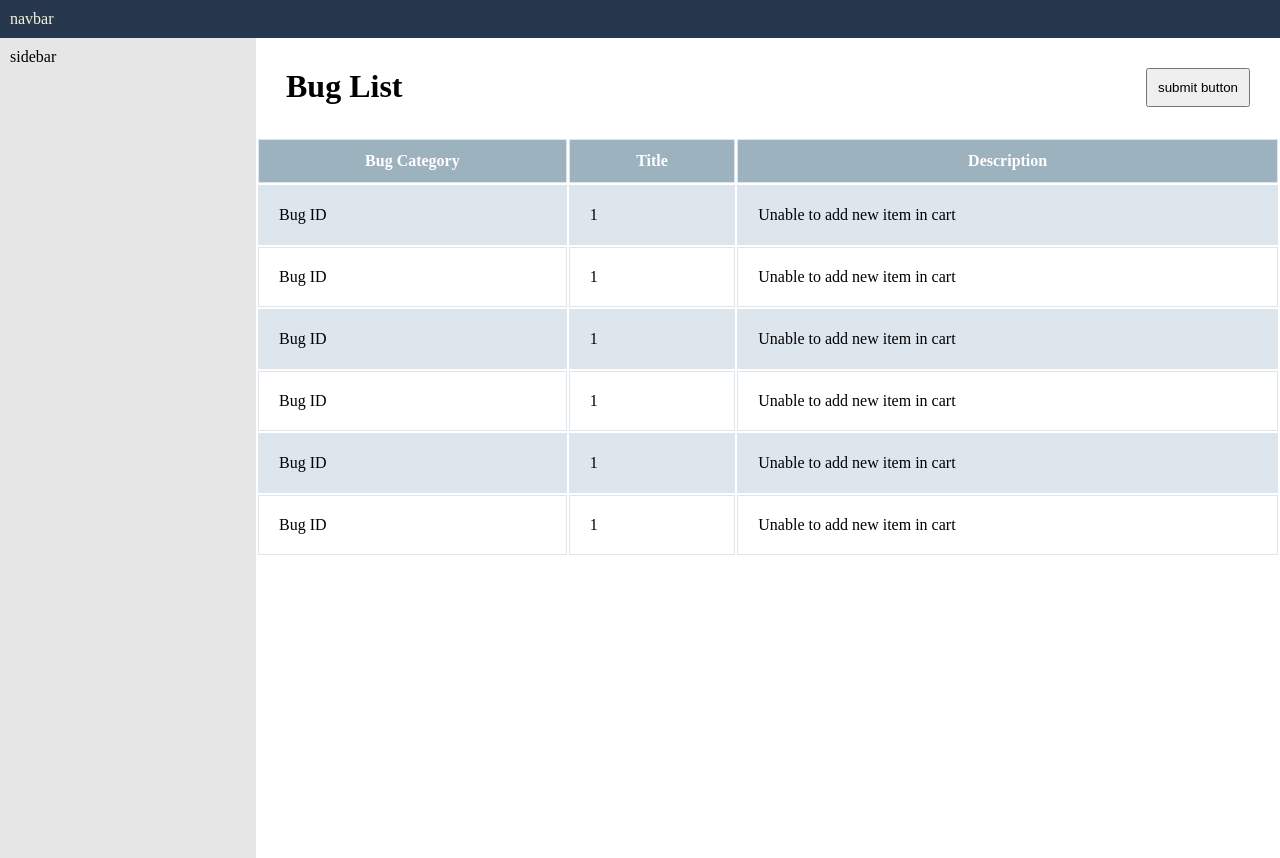
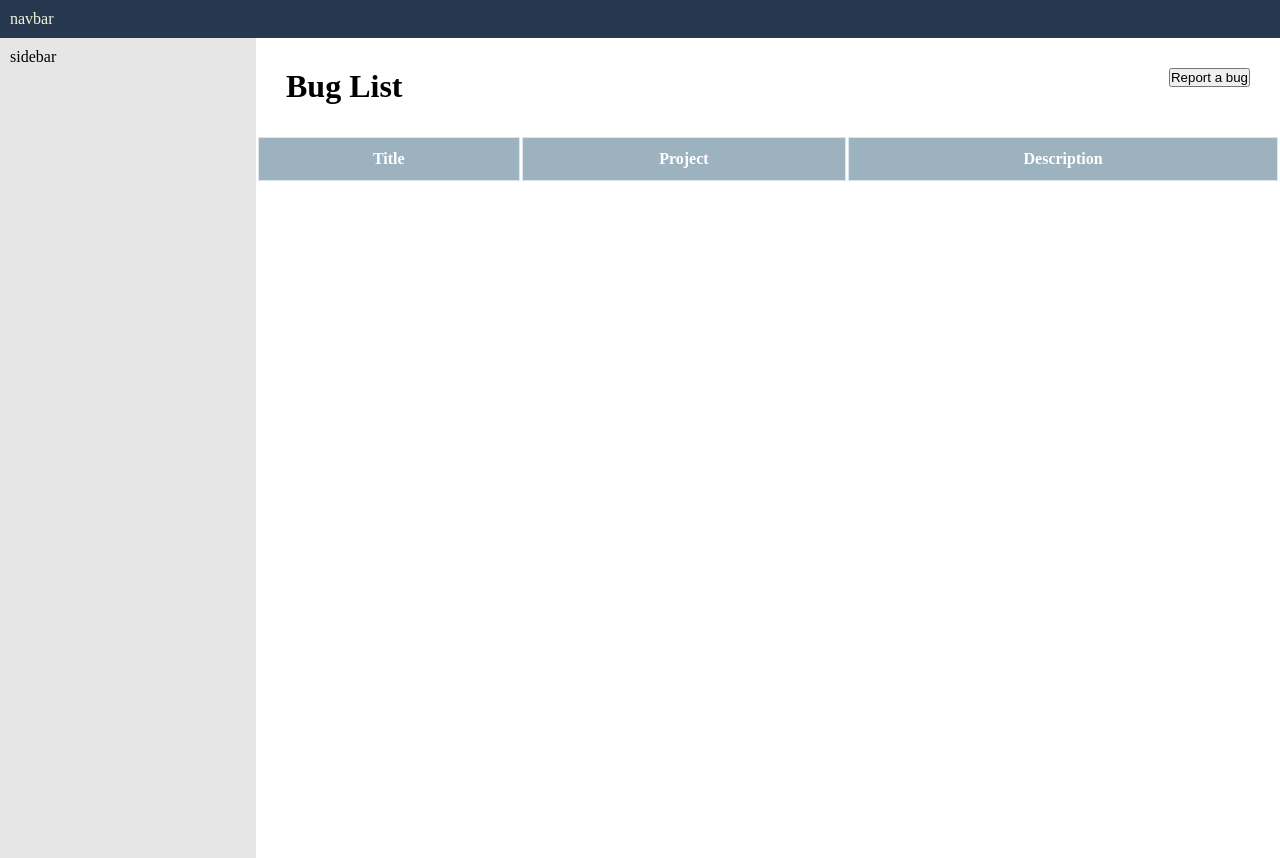
Before and after one commit to fereeca/bug-tracker, a React (Vite) app: page / in a window 1280 px wide. Built offline with nearby package versions, Linux system fonts and the light colour scheme.

Commit message:
Add displayand delete feature

```diff
--- /dev/null
+++ b/src/views/Bug/index.css
@@ -0,0 +1,13 @@
+.description {
+  position: relative;
+}
+
+.delete-btn {
+  position: absolute;
+  right: 0;
+  top: 10%;
+
+  .b {
+    padding: 10px;
+  }
+}
--- /dev/null
+++ b/src/views/Bug/index.jsx
@@ -0,0 +1,27 @@
+import Button from "../Button";
+import "./index.css";
+
+function Bug(props) {
+  const { bug, onBugDelete } = props;
+  return (
+    <>
+      <tr>
+        <td>{bug.title}</td>
+        <td>{bug.project}</td>
+        <td className="description">
+          {bug.description}
+          <div className="delete-btn">
+            <Button
+              onClick={() => {
+                onBugDelete(bug.id);
+              }}
+              title="Delete"
+            />
+          </div>
+        </td>
+      </tr>
+    </>
+  );
+}
+
+export default Bug;
--- a/src/views/BugList/index.jsx
+++ b/src/views/BugList/index.jsx
@@ -1,11 +1,40 @@
-import React from "react";
+// import React from "react";
 import Navbar from "../Navbar";
 import Sidebar from "../Sidebar";
-
+import { useState, useEffect } from "react";
+import Button from "../Button";
 import "./buglist.css";
-import { Btn } from "../Button";
+import BugReportingForm from "../BugReportingForm";
+import Bug from "../Bug";
 
 function BugList() {
+  const [modal, setModal] = useState(false);
+  const [bugData, setBugData] = useState(getFromLocalStroage("bug"));
+
+  const onAddSuccess = (data) => {
+    setBugData((prev) => {
+      return [...prev, data];
+    });
+    toggleModal();
+  };
+
+  useEffect(() => {
+    localStorage.setItem("bug", JSON.stringify(bugData));
+  }, [bugData]);
+
+  const toggleModal = () => {
+    setModal((prev) => !prev);
+  };
+
+  const onBugDelete = (id) => {
+    setBugData((prev) => {
+      const filterdData = prev.filter((bug) => {
+        return bug.id !== Number(id);
+      });
+      return filterdData;
+    });
+  };
+
   return (
     <>
       <div className="layout">
@@ -18,45 +47,33 @@ function BugList() {
             <div className="container">
               <h1>Bug List</h1>
               <div className="btn1">
-                <Btn />
+                <Button onClick={toggleModal} title="Report a bug" />
+                {modal && (
+                  <div className="modal">
+                    <div className="overlay"></div>
+                    <div className="modal-content">
+                      <button className="close-modal" onClick={toggleModal}>
+                        &times;
+                      </button>
+                      <BugReportingForm onAddSuccess={onAddSuccess} />
+                    </div>
+                  </div>
+                )}
               </div>
             </div>
             <table className="category-table">
-              <tr>
-                <th>Bug Category</th>
-                <th>Title</th>
-                <th>Description</th>
-              </tr>
-              <tr>
-                <td>Bug ID</td>
-                <td>1</td>
-                <td>Unable to add new item in cart</td>
-              </tr>
-              <tr>
-                <td>Bug ID</td>
-                <td>1</td>
-                <td>Unable to add new item in cart</td>
-              </tr>
-              <tr>
-                <td>Bug ID</td>
-                <td>1</td>
-                <td>Unable to add new item in cart</td>
-              </tr>
-              <tr>
-                <td>Bug ID</td>
-                <td>1</td>
-                <td>Unable to add new item in cart</td>
-              </tr>
-              <tr>
-                <td>Bug ID</td>
-                <td>1</td>
-                <td>Unable to add new item in cart</td>
-              </tr>
-              <tr>
-                <td>Bug ID</td>
-                <td>1</td>
-                <td>Unable to add new item in cart</td>
-              </tr>
+              <thead>
+                <tr>
+                  <th>Title</th>
+                  <th>Project</th>
+                  <th>Description</th>
+                </tr>
+              </thead>
+              <tbody>
+                {bugData.map((bug) => (
+                  <Bug bug={bug} key={bug.id} onBugDelete={onBugDelete} />
+                ))}
+              </tbody>
             </table>
           </div>
         </div>
@@ -64,4 +81,12 @@ function BugList() {
     </>
   );
 }
+
+function getFromLocalStroage(key) {
+  const localData = localStorage.getItem(key);
+  if (!localData) {
+    return [];
+  }
+  return JSON.parse(localData);
+}
 export default BugList;
--- a/src/views/BugReportingForm/index.css
+++ b/src/views/BugReportingForm/index.css
@@ -2,4 +2,30 @@ form {
   display: flex;
   flex-direction: column;
   gap: 2rem;
+  width: 900px;
+
+  .title {
+    font-size: 30px;
+    padding: 30px;
+  }
+
+  .project {
+    font-size: 30px;
+    padding: 20px;
+  }
+  .severity {
+    font-size: 30px;
+    padding: 20px;
+  }
+
+  .add {
+    display: flex;
+    justify-content: center;
+    align-items: center;
+  }
+
+  .add button {
+    padding: 20px;
+    font-size: 30px;
+  }
 }
--- a/src/views/BugReportingForm/index.jsx
+++ b/src/views/BugReportingForm/index.jsx
@@ -1,14 +1,75 @@
-import React from "react";
+import { useState } from "react";
 import "./index.css";
+import Button from "../Button";
 
-export function BugReportingForm() {
+export default function BugReportingForm(props) {
+  const { onAddSuccess } = props;
+  const [title, settitle] = useState("");
+  const [project, setproject] = useState("");
+  const [description, setdescription] = useState("");
+  const [severity, setseverity] = useState("");
+
+  const add = (event) => {
+    // var bugs = JSON.parse(localStorage.getItem("bugs") || "[]");
+    // var bug = {
+    //   title: title,
+    //   project: project,
+    //   description: description,
+    //   severity: severity,
+    // };
+    // bugs.push(bug);
+    // localStorage.setItem("bugs", JSON.stringify(bugs));
+
+    event.preventDefault();
+
+    if (title && project && description && severity) {
+      const newBug = {
+        id: Date.now(),
+        title: title,
+        project: project,
+        description: description,
+        severity: severity,
+      };
+
+      onAddSuccess(newBug);
+    }
+  };
+
   return (
     <>
       <form>
-        <input type="text" name="title" placeholder="title"></input>
-        <input type="text" name="title" placeholder="title"></input>
-        <input type="text" name="title" placeholder="title"></input>
-        <input type="text" name="title" placeholder="title"></input>{" "}
+        <input
+          type="text"
+          value={title}
+          className="title"
+          placeholder="Title"
+          onChange={(e) => settitle(e.target.value)}
+        ></input>
+        <input
+          type="text"
+          value={project}
+          className="project"
+          placeholder="Project"
+          onChange={(e) => setproject(e.target.value)}
+        ></input>
+        <textarea
+          name="Description"
+          placeholder="Description"
+          id="des"
+          cols="90"
+          rows="20"
+          value={description}
+          onChange={(e) => setdescription(e.target.value)}
+        ></textarea>
+
+        <input
+          type="text"
+          value={severity}
+          className="severity"
+          placeholder="Severity"
+          onChange={(e) => setseverity(e.target.value)}
+        ></input>
+        <Button onClick={add} title="save" />
       </form>
     </>
   );
--- a/src/views/Button/index.css
+++ b/src/views/Button/index.css
@@ -16,10 +16,12 @@ body.active-modal {
   right: 0;
   bottom: 0;
   position: fixed;
+  z-index: 2;
 }
 
 .overlay {
   background: rgba(49, 49, 49, 0.8);
+  z-index: 3;
 }
 .modal-content {
   position: absolute;
@@ -30,8 +32,9 @@ body.active-modal {
   background: #f1f1f1;
   padding: 14px 28px;
   border-radius: 3px;
-  max-width: 600px;
+  max-width: 900px;
   min-width: 300px;
+  z-index: 4;
 }
 
 .modal .close-modal {
--- a/src/views/Button/index.jsx
+++ b/src/views/Button/index.jsx
@@ -1,31 +1,37 @@
 import React from "react";
 import "./index.css";
-import { BugReportingForm } from "../BugReportingForm";
-import { useState } from "react";
 
-export function Btn() {
-  const [modal, setModal] = useState(false);
-
-  const toggleModal = () => {
-    setModal(!modal);
-  };
+function Button(props) {
+  const { title, onClick } = props;
   return (
-    <>
-      <button className="btn-modal" onClick={toggleModal}>
-        submit button
-      </button>
-      {modal && (
-        <div className="modal">
-          <div className="overlay" onClick={toggleModal}></div>
-          <div className="modal-content">
-            <button className="close-modal" onClick={toggleModal}>
-              &times;
-            </button>
-
-            <BugReportingForm />
-          </div>
-        </div>
-      )}
-    </>
+    <button className="b" onClick={onClick}>
+      {title}
+    </button>
   );
 }
+export default Button;
+
+// const [modal, setModal] = useState(false);
+
+// const toggleModal = () => {
+//   setModal(!modal);
+// };
+// return (
+//   <>
+//     <button className="btn-modal" onClick={toggleModal}>
+//       submit button
+//     </button>
+//     {modal && (
+//       <div className="modal">
+//         <div className="overlay" onClick={toggleModal}></div>
+//         <div className="modal-content">
+//           <button className="close-modal" onClick={toggleModal}>
+//             &times;
+//           </button>
+
+//           <BugReportingForm />
+//         </div>
+//       </div>
+//     )}
+//   </>
+// );
--- a/src/views/Navbar/index.jsx
+++ b/src/views/Navbar/index.jsx
@@ -1,4 +1,4 @@
-import React from "react";
+// import React from "react";
 import "./navbar.css";
 
 function Navbar() {
--- a/src/views/Sidebar/index.jsx
+++ b/src/views/Sidebar/index.jsx
@@ -1,4 +1,4 @@
-import React from "react";
+// import React from "react";
 import "./sidebar.css";
 
 function Sidebar() {
```
